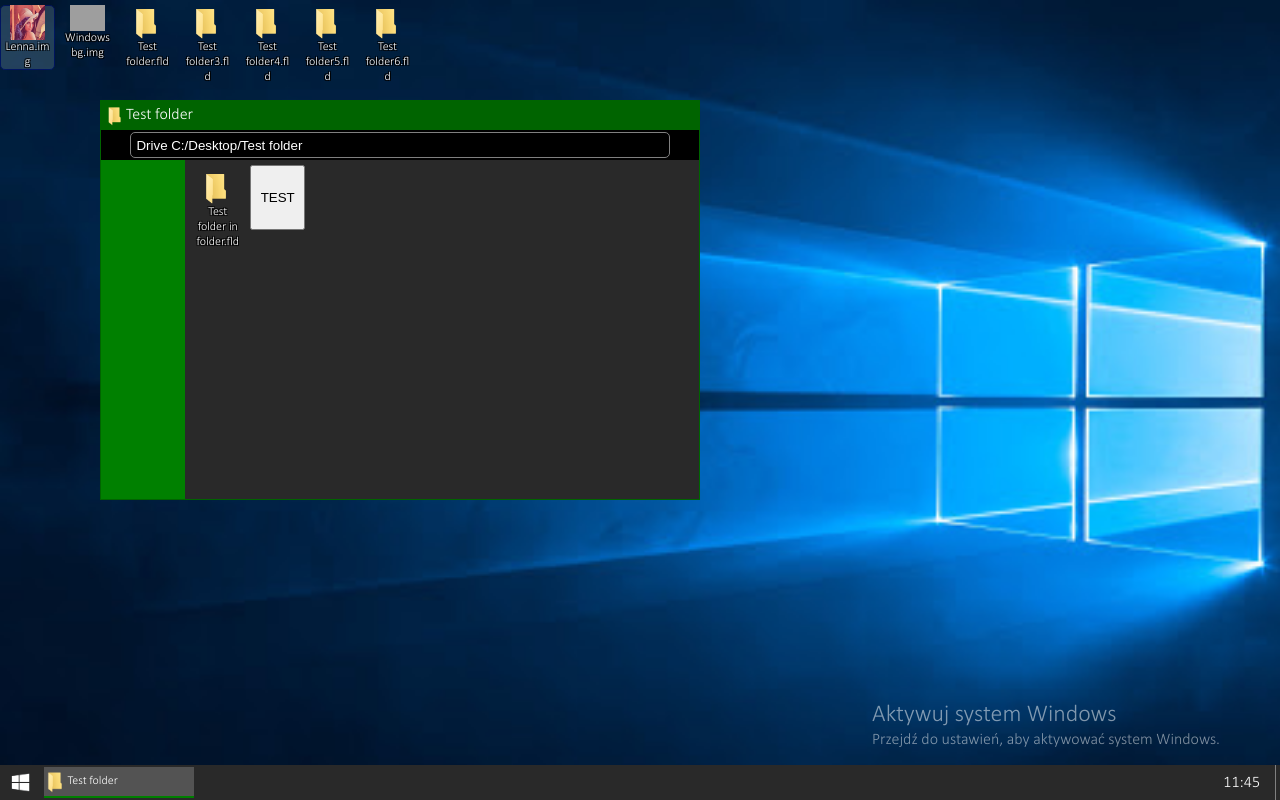
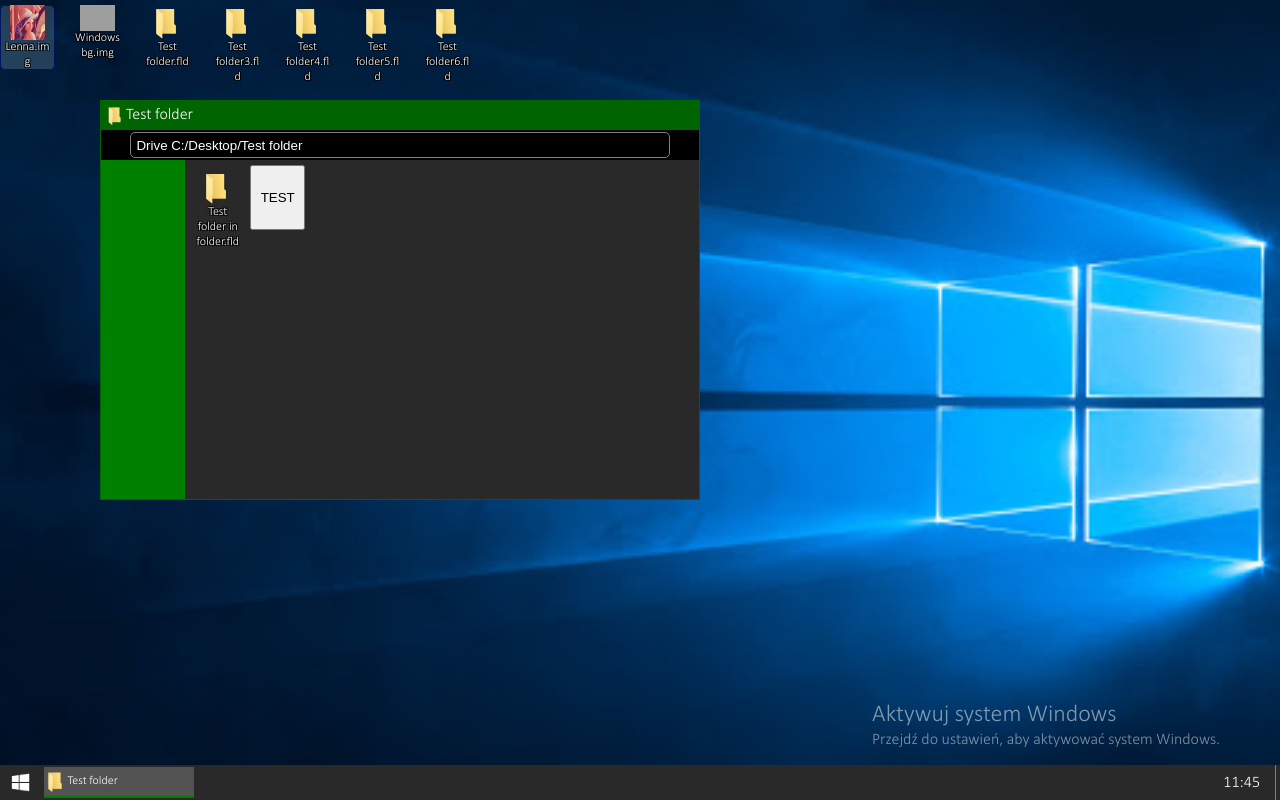
Before and after one commit to Karoltoja2k2/windows10, a React (Create React App) app: page / in a window 1280 px wide. Built offline with nearby package versions, Linux system fonts and the light colour scheme; grey boxes are pictures that could not be loaded.

Commit message:
file icon size change

```diff
--- a/src/scss/desktop.scss
+++ b/src/scss/desktop.scss
@@ -33,8 +33,8 @@
     position: absolute;
     display: grid;
     grid-gap: 5px;
-    grid-template-columns: repeat(auto-fit, 55px);
-    grid-template-rows: repeat(auto-fit, 65px);
+    grid-template-columns: repeat(auto-fit, 65px);
+    grid-template-rows: repeat(auto-fit, 75px);
 
     top: 0px;
     left: 0px;
```
